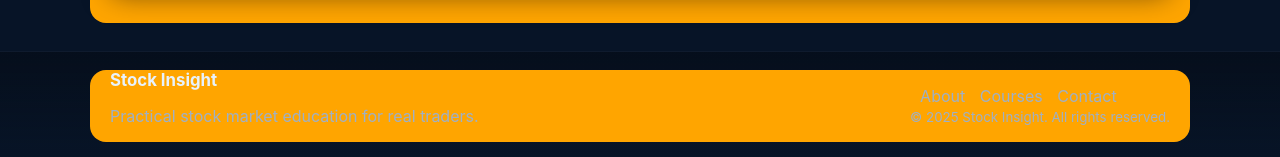
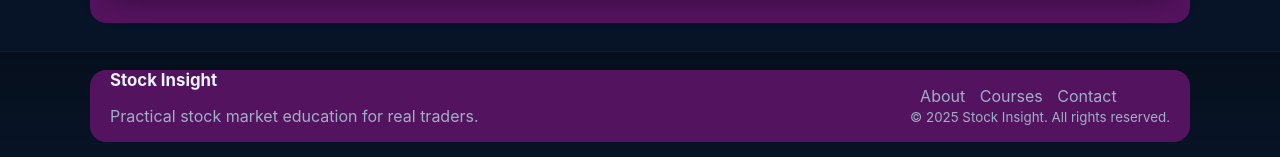
Before and after one commit to coderXdevelop/Stock_Insight, a plain HTML site: page index.html in a window 1280 px wide. Shown: the part 2693-2850 px from the top of the page. Drawn offline with Linux system fonts and the light colour scheme.

Commit message:
Update style.css

```diff
--- a/style.css
+++ b/style.css
@@ -35,7 +35,7 @@ a {
     max-width: var(--max-width);
     margin: 28px auto;
     padding: 20px var(--container-pad);
-    background: orange;
+    background: #54135e;
     border-radius: 16px;
 }
 
```
